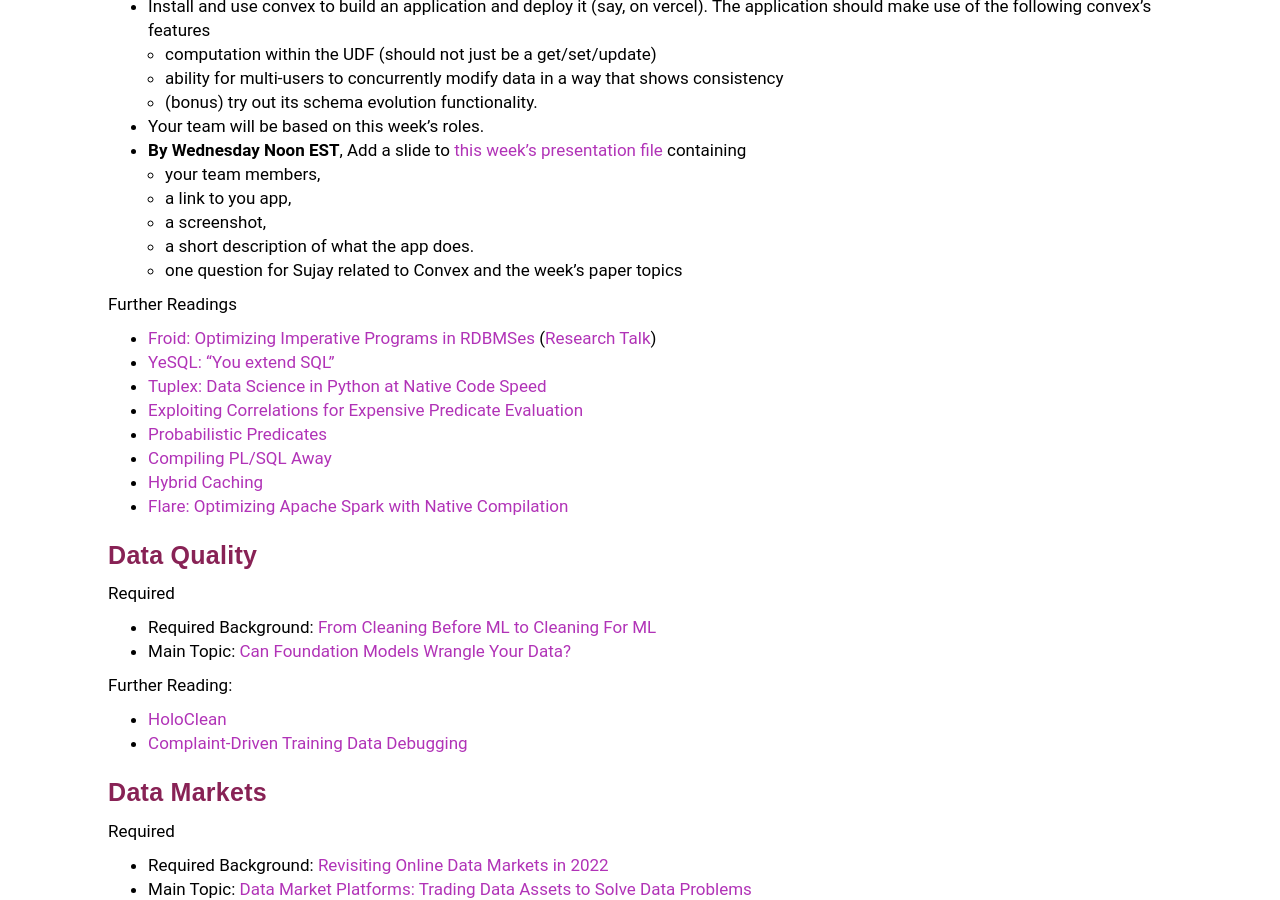
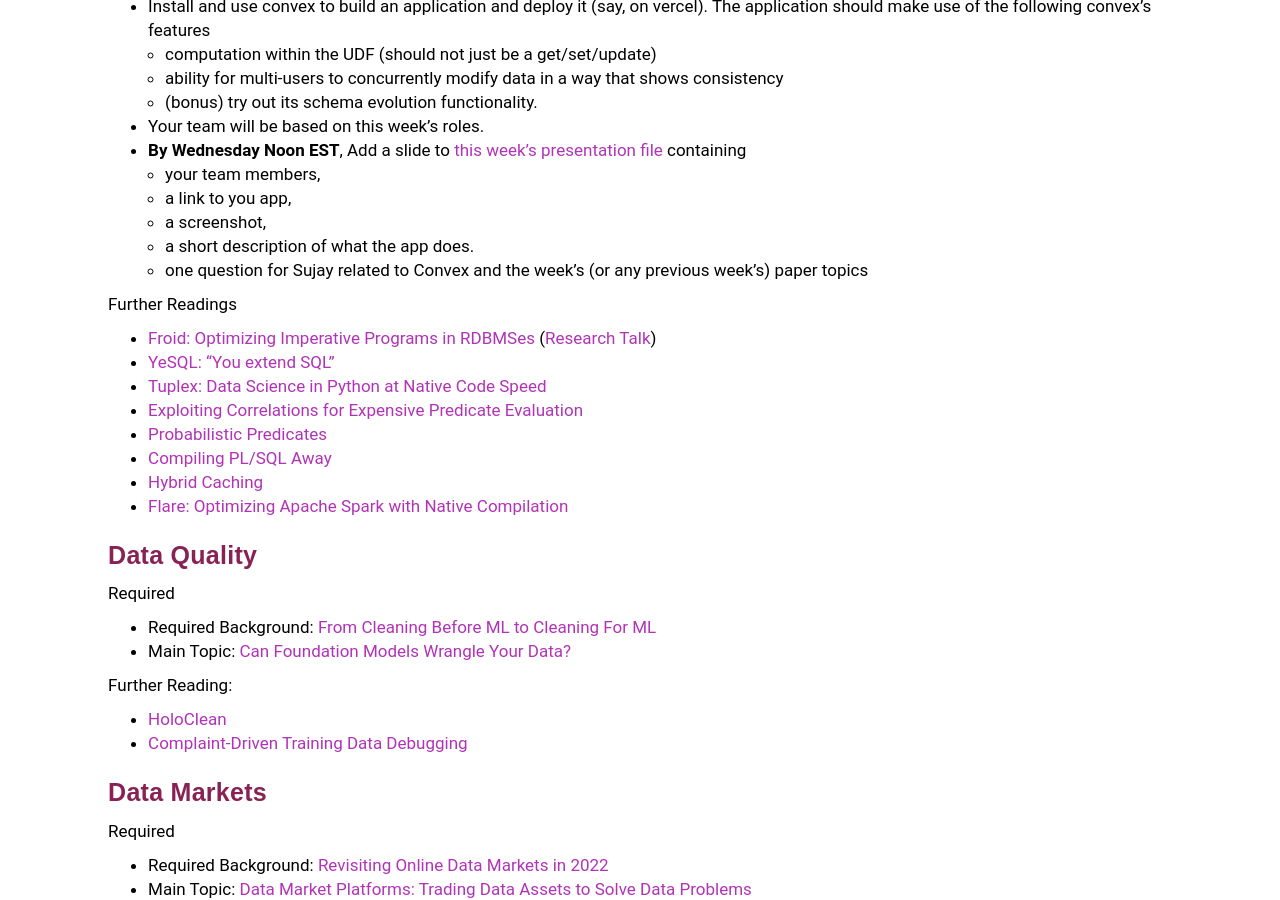
Before and after one commit to w6113/website_2022, a Jekyll site: the page built from papers.md, in a window 1280 px wide and 900 px high, scrolled down 5495 px. Built offline with Jekyll 4.4.1, drawn with Linux system fonts in a browser that asks for light colours.

Commit message:
lazy commit msg

```diff
--- a/papers.md
+++ b/papers.md
@@ -332,7 +332,7 @@
   * a link to you app,
   * a screenshot,
   * a short description of what the app does.
-  * one question for Sujay related to Convex and the week's paper topics
+  * one question for Sujay related to Convex and the week's (or any previous week's) paper topics
 
 Further Readings
 
```
